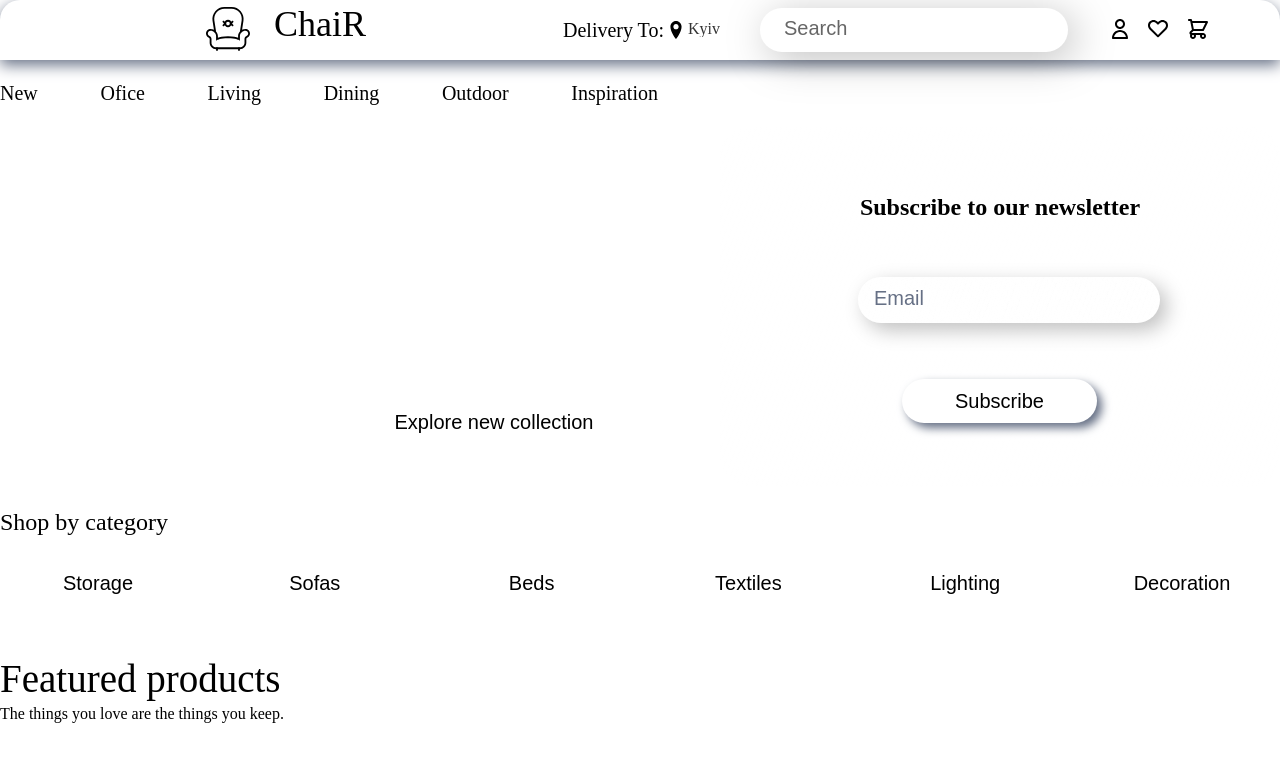
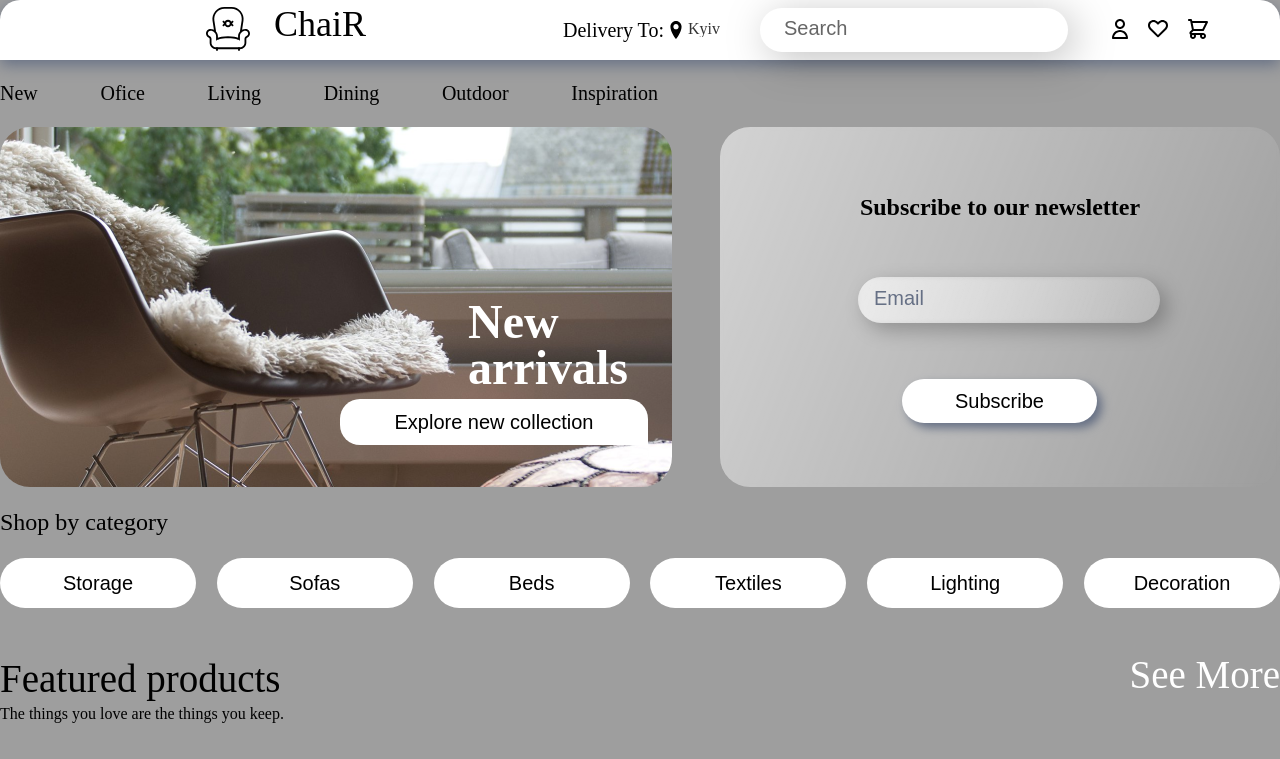
Before and after one commit to Deraell/Project_1, a plain HTML site: page index.html in a window 1280 px wide. Shown: the top 759 px of the page. Drawn offline with nearby package versions, Linux system fonts and the light colour scheme; the site is published under a folder, as on GitHub Pages, so addresses that start at the root find nothing.

Commit message:
Add files via upload

```diff
--- a/Style/style.css
+++ b/Style/style.css
@@ -1,5 +1,5 @@
 body{
-    background-image: url(/IMG/background.png);
+    background-image: url('../IMG/background.png');
     background-repeat: no-repeat;
     background-position: center;
     background-size: cover;
@@ -129,7 +129,7 @@ body{
     background: linear-gradient(111.4deg, rgba(255, 255, 255, 0.45) 0%, rgba(255, 255, 255, 0) 100%);
     backdrop-filter: blur(2.5px);
     border-radius: 30px;
-    background-image: url(/IMG/image.png);
+    background-image: url('../IMG/image.png');
 }
 
 .new_arrivals{
```
